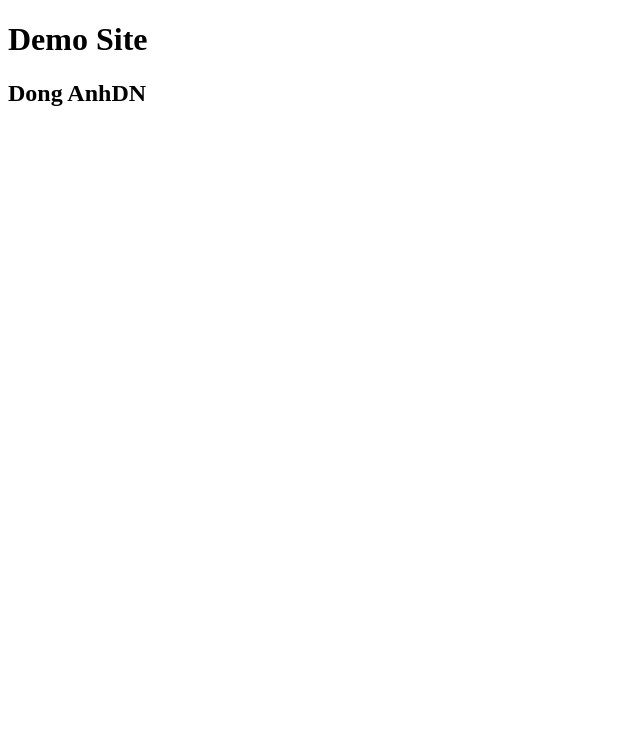
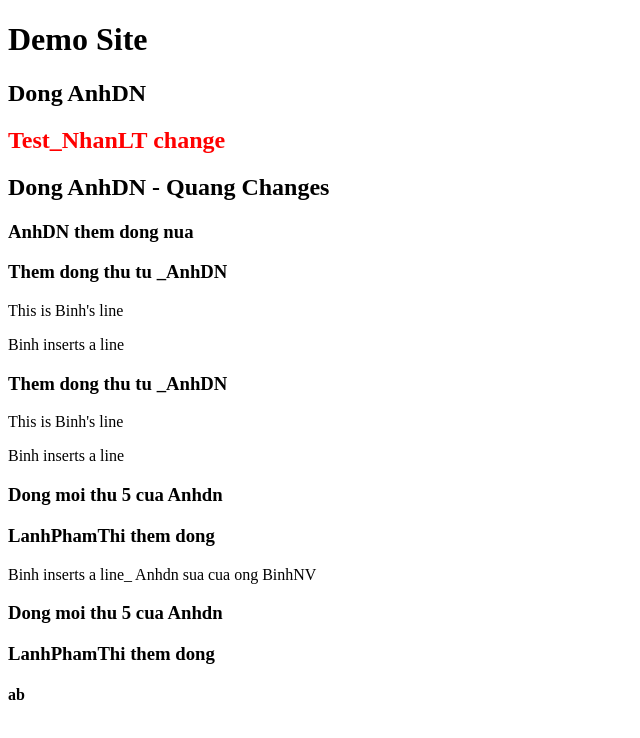
Before and after one commit to hdquang12/mysite, a plain HTML site: page index.html in a window 1280 px wide. Shown: the whole page, without its empty margins (0-640 px from the left). Drawn offline with Linux system fonts and the light colour scheme.

Commit message:
Update index.html
Test OK

```diff
--- a/index.html
+++ b/index.html
@@ -9,5 +9,31 @@
 <body>
     <h1>Demo Site</h1>
     <h2>Dong AnhDN</h2>
+    <H2 style="color:red">Test_NhanLT change</H2>
+    <h2>Dong AnhDN - Quang Changes</h2>
+    <h3>AnhDN them dong nua</h3>
+
+
+
+
+    <h3>Them dong thu tu _AnhDN</h3>
+
+
+    <p>This is Binh's line</p>
+
+    <p>Binh inserts a line</p>
+
+    <h3>Them dong thu tu _AnhDN</h3>
+    <p>This is Binh's line</p>
+    <p>Binh inserts a line</p>
+    <h3>Dong moi thu 5 cua Anhdn</h3>
+
+    <h3>LanhPhamThi them dong </h3>
+
+    <p>Binh inserts a line_ Anhdn sua cua ong BinhNV</p>
+    <h3>Dong moi thu 5 cua Anhdn</h3>
+
+    <h3>LanhPhamThi them dong </h3>
+<h4>ab</h4>
 </body>
 </html>
```
